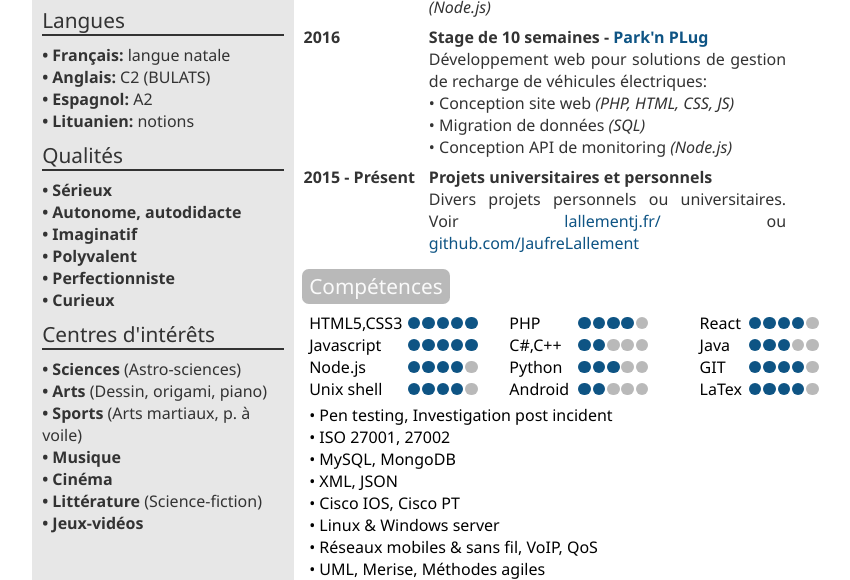
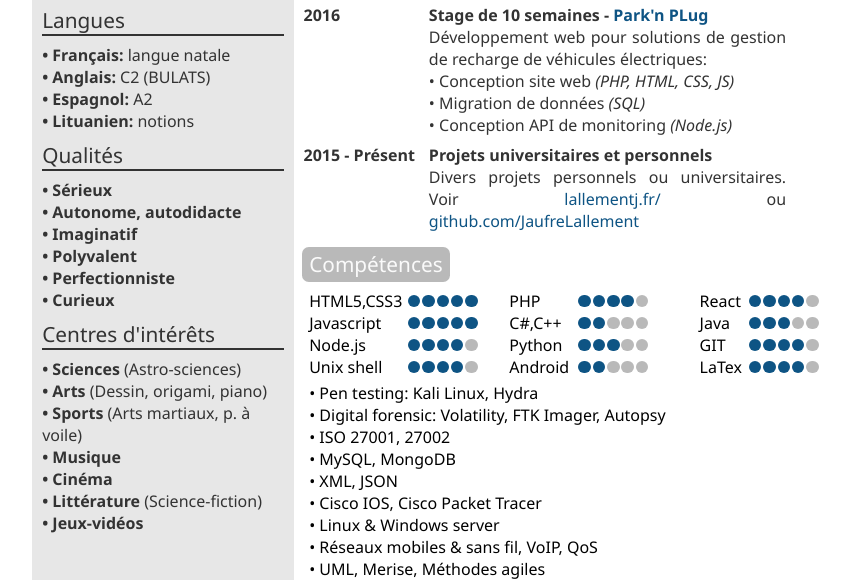
Before and after one commit to Melk0rr/MyCV, a plain HTML site: page index.html in a window 1280 px wide. Shown: the part 543-1123 px from the top of the page, without its empty margins (211-1061 px from the left). Drawn offline with Linux system fonts and the light colour scheme.

Commit message:
Edit: changes in skills section

```diff
--- a/index.html
+++ b/index.html
@@ -379,11 +379,12 @@
           </div>
 
           <div class="basic-skills-list flex f-col-nw">
-            <p class="other-skill">• Pen testing, Investigation post incident</p>
+            <p class="other-skill">• Pen testing: Kali Linux, Hydra</p>
+            <p class="other-skill">• Digital forensic: Volatility, FTK Imager, Autopsy</p>
             <p class="other-skill">• ISO 27001, 27002</p>
             <p class="other-skill">• MySQL, MongoDB</p>
             <p class="other-skill">• XML, JSON</p>
-            <p class="other-skill">• Cisco IOS, Cisco PT</p>
+            <p class="other-skill">• Cisco IOS, Cisco Packet Tracer</p>
             <p class="other-skill">• Linux & Windows server</p>
             <p class="other-skill">• Réseaux mobiles & sans fil, VoIP, QoS</p>
             <p class="other-skill">• UML, Merise, Méthodes agiles</p>
```
Also changed, not shown: 1 other file.
